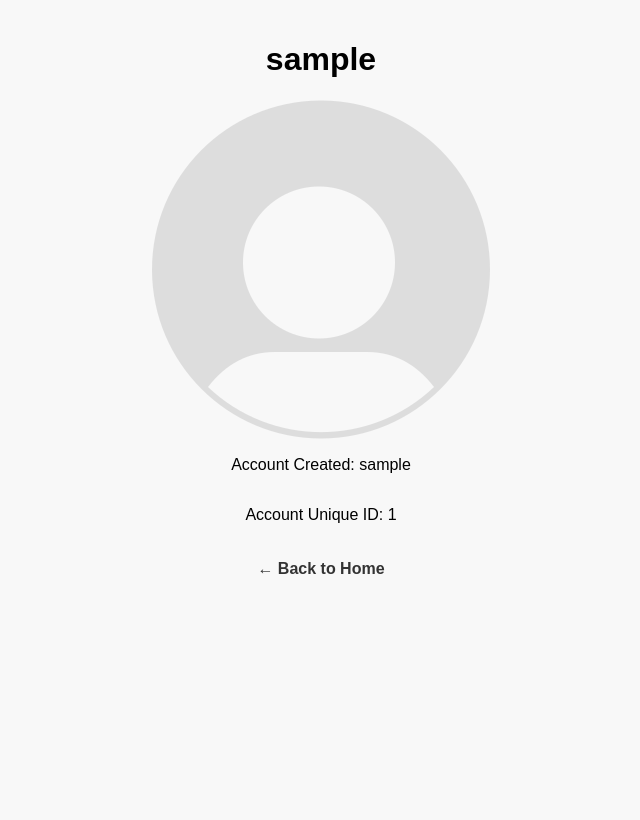
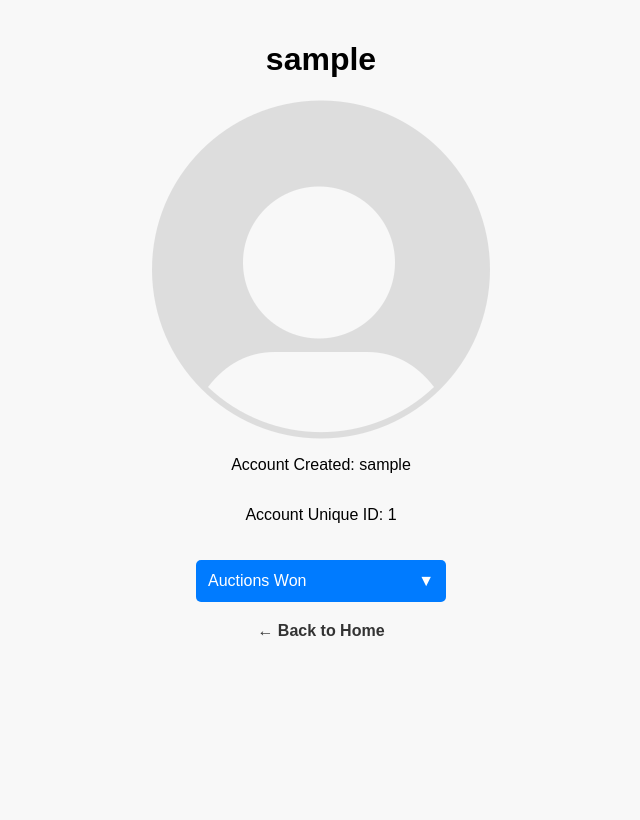
Before and after one commit to TheBighi/Auction, a Flask app: page /account/1 in a window 1280 px wide. Shown: the whole page, without its empty margins (319-959 px from the left). Run offline with Flask 3, Linux system fonts and the light colour scheme; the visitor is signed in with stand-in values (Sample User, id 1); data comes from the database, SQL or seed files in the repository; data that the repository does not hold is empty.

Commit message:
made it work

```diff
--- a/Auction-main/Templates/account.html
+++ b/Auction-main/Templates/account.html
@@ -21,7 +21,7 @@
         .auction-container {
             display: flex;
             flex-wrap: wrap;  /* Allows wrapping if there are too many items */
-            justify-content: center;  /* Centers the items hor izontally */
+            justify-content: center;  /* Centers the items horizontally */
             gap: 20px; /* Adds spacing between auction boxes */
             margin-top: 20px;
             width: 80%; /* Ensures it doesn't stretch too wide */
@@ -68,7 +68,76 @@
             background-color: #0056b3;
         }
 
+        /* Dropdown styles */
+        .dropdown-btn {
+            background-color: #007bff;
+            color: white;
+            padding: 12px;
+            margin-top: 20px;
+            font-size: 16px;
+            border: none;
+            border-radius: 5px;
+            cursor: pointer;
+            width: 250px;
+            display: flex;
+            justify-content: space-between;
+            align-items: center;
+        }
+
+        .dropdown-btn:hover {
+            background-color: #007bff;
+        }
+
+        .dropdown-btn:after {
+            content: '\25BC';
+            margin-left: 10px;
+        }
+
+        .dropdown-btn.active:after {
+            content: '\25B2';
+        }
+
+        .dropdown-content {
+            display: none;
+            width: 80%;
+            margin-top: 10px;
+        }
+
+        .won-auctions-title {
+            margin-top: 10px;
+            margin-bottom: 10px;
+            color: #007bff;
+        }
+
+        .badge {
+            background-color: #ffeb3b;
+            color: #333;
+            padding: 3px 8px;
+            border-radius: 10px;
+            font-size: 12px;
+            font-weight: bold;
+            margin-left: 8px;
+        }
+
+        .no-auctions-message {
+            color: #757575;
+            font-style: italic;
+        }
     </style>
+    <script>
+        function toggleWonAuctions() {
+            const content = document.getElementById("wonAuctionsDropdown");
+            const button = document.querySelector(".dropdown-btn");
+
+            if (content.style.display === "block") {
+                content.style.display = "none";
+                button.classList.remove("active");
+            } else {
+                content.style.display = "block";
+                button.classList.add("active");
+            }
+        }
+    </script>
 </head>
 <body>
     <h1>{{ username }}</h1>
@@ -90,6 +159,35 @@
             {% endfor %}
         </div>
     {% endif %}
+
+    <!-- Won Auctions Dropdown Button -->
+    <button class="dropdown-btn" onclick="toggleWonAuctions()">
+        Auctions Won
+        {% if won_auction_data %}
+            <span class="badge">{{ won_auction_data|length }}</span>
+        {% endif %}
+    </button>
+
+    <!-- Won Auctions Dropdown Content -->
+    <div id="wonAuctionsDropdown" class="dropdown-content">
+        {% if won_auction_data %}
+            <h3 class="won-auctions-title">Auctions won by this account:</h3>
+            <div class="auction-container">
+                {% for auction in won_auction_data %}
+                <div class="auction-item">
+                    <h2>{{ auction.item_name }}</h2>
+                    <p><strong>Start Time:</strong> {{ auction.start_time }}</p>
+                    <p><strong>End Time:</strong> {{ auction.end_time }}</p>
+                    <p><strong>Winning Bid:</strong> ${{ auction.current_bid }}</p>
+                    <a href="{{ url_for('auction_page', auction_id=auction.id) }}">View Auction</a>
+                </div>
+                {% endfor %}
+            </div>
+        {% else %}
+            <p class="no-auctions-message">This account hasn't won any auctions yet.</p>
+        {% endif %}
+    </div>
+
     <a href="/" style="margin-top: 20px; text-decoration: none; color: #333; font-weight: bold;">← Back to Home</a>
 </body>
 </html>
--- a/Auction-main/Templates/create.html
+++ b/Auction-main/Templates/create.html
@@ -6,10 +6,6 @@
     <title>Document</title>
     <style>
         @import url('https://fonts.googleapis.com/css2?family=Montserrat:wght@400;700&display=swap');
-
-        body {
-
-        }
         body {
             display: flex;
             justify-content: center;
--- a/Auction-main/server.py
+++ b/Auction-main/server.py
@@ -60,7 +60,6 @@ def close_auctions():
     ''', (now,))
 
     auctions_to_close = cursor.fetchall()
-    print(auctions_to_close)
     for auction_id, current_bidder, end_time in auctions_to_close:
         print("l")
         # If no bidder, set winner as "No winner"
@@ -217,40 +216,64 @@ def account(user_id):
     if not user:
         return "User not found", 404
 
+    # Get auctions created by this user
     conn = sqlite3.connect("auctions.db")
     cursor = conn.cursor()
     cursor.execute("SELECT id, creator, item_name, start_time, end_time, current_bid FROM auctions WHERE creator = ?", (user_id,))
     user_auctions = cursor.fetchall()
+
+    # Get auctions won by this user
+    cursor.execute("""
+        SELECT id, creator, item_name, start_time, end_time, current_bid
+        FROM auctions
+        WHERE bid_winner = ? AND bid_winner != 'TBD' AND bid_winner != 'No winner'
+    """, (str(user_id),))
+    won_auctions = cursor.fetchall()
+
     conn.close()
 
     auction_data = [
-        {"id": row[0], "creator": row[1],"item_name": row[2], "start_time": row[3], "end_time": row[4], "current_bid": row[5]}
+        {"id": row[0], "creator": row[1], "item_name": row[2], "start_time": row[3], "end_time": row[4], "current_bid": row[5]}
         for row in user_auctions
     ]
+
+    won_auction_data = [
+        {"id": row[0], "creator": row[1], "item_name": row[2], "start_time": row[3], "end_time": row[4], "current_bid": row[5]}
+        for row in won_auctions
+    ]
+
     return render_template(
         'account.html',
         username=user[0],
         creation_time=user[1],
         user_id=user_id,
-        auction_data=auction_data
+        auction_data=auction_data,
+        won_auction_data=won_auction_data
     )
 
 def get_auction(auction_id):
     conn = sqlite3.connect("auctions.db")
     cursor = conn.cursor()
-    cursor.execute("SELECT id, creator, item_name, start_time, end_time, current_bid, current_bidder FROM auctions WHERE id = ?", (auction_id,))
+    cursor.execute("SELECT id, creator, item_name, start_time, end_time, current_bid, current_bidder, bid_winner FROM auctions WHERE id = ?", (auction_id,))
     auction = cursor.fetchone()
     conn.close()
 
     if auction:
+        # Convert end_time string to datetime object for comparison
+        end_time = datetime.datetime.strptime(auction[4], '%Y-%m-%d %H:%M:%S')
+        now = datetime.datetime.now()
+        is_ended = now > end_time
+
         return {
-            "id": auction[0],  # Include id here
+            "id": auction[0],
             "creator": auction[1],
             "item_name": auction[2],
             "start_time": auction[3],
             "end_time": auction[4],
             "current_bid": auction[5],
-            "current_bidder": auction[6]
+            "current_bidder": auction[6],
+            "bid_winner": auction[7],
+            "is_ended": is_ended
         }
     return None
 
@@ -290,16 +313,19 @@ def auction_page(auction_id):
 def auction_detail(auction_id):
     print("B")
     auction = get_auction(auction_id)
-    user_id = session['user_id']
+    user_id = session.get('user_id')
 
     if not auction:
         return "Auction not found", 404
-
 
     if request.method == 'POST':
         user_id = session.get('user_id')
         if not user_id:
             return redirect(url_for('login'))
+
+        # Check if auction has ended
+        if auction['is_ended']:
+            return "This auction has ended. Bidding is no longer allowed.", 400
 
         new_bid = float(request.form['bid'])
 
```
Also changed, not shown: Auction-main/Templates/auction.html (+53 -5 lines).
